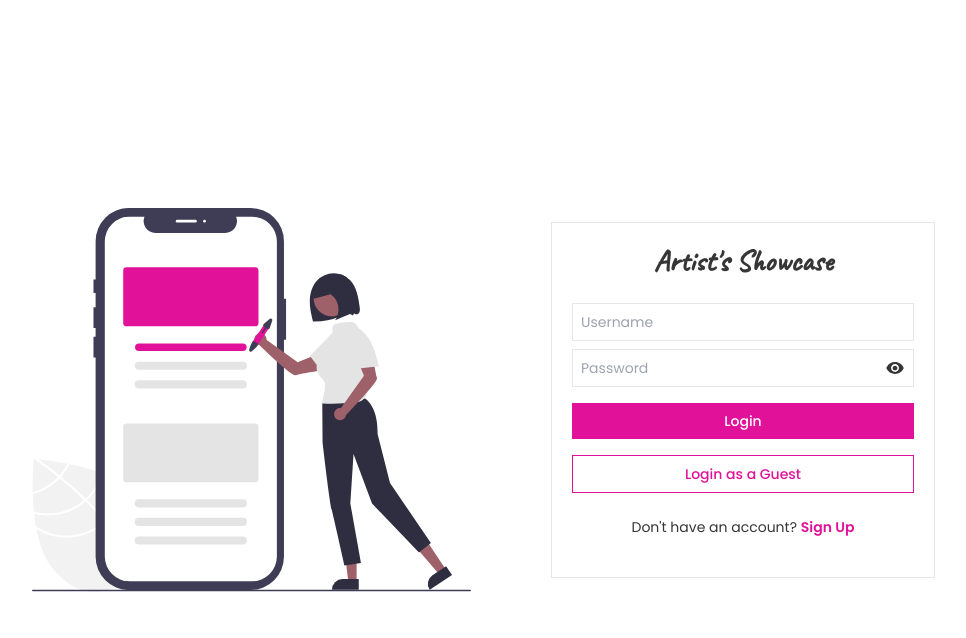
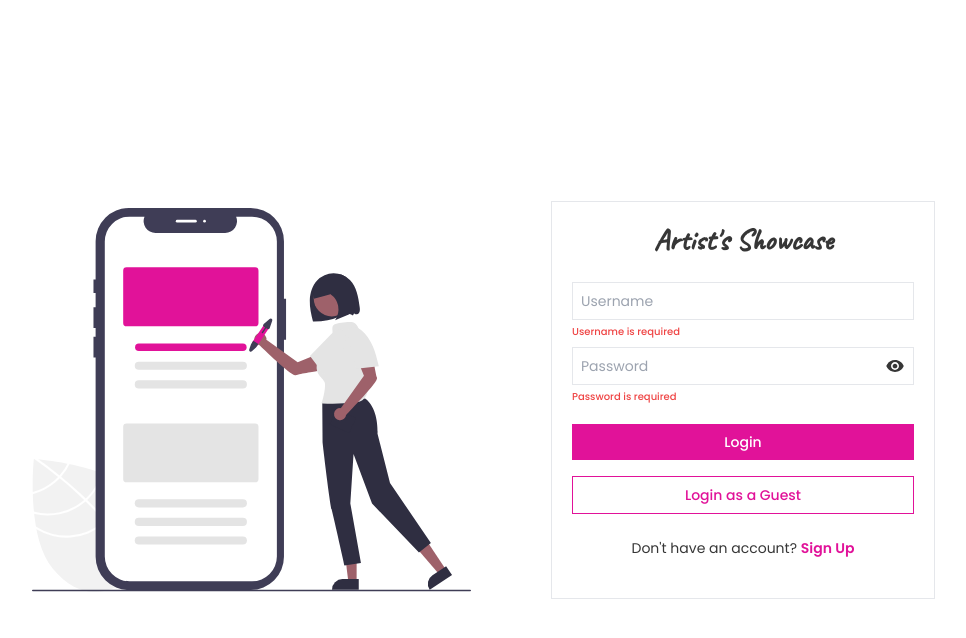
Before and after one commit to UnnatiShah07/social-media-app, a React (Create React App) app: page /login in a window 1280 px wide. Both pictures are taken after a click on the button "Login". Shown: the top 638 px of the page, without its empty margins (129-1095 px from the left). Built offline with nearby package versions, Linux system fonts and the light colour scheme; what miragejs would draw is missing.

Commit message:
add: formik and validation in login and signup

```diff
--- a/package.json
+++ b/package.json
@@ -7,6 +7,7 @@
     "@testing-library/react": "^13.4.0",
     "@testing-library/user-event": "^13.5.0",
     "dayjs": "^1.11.8",
+    "formik": "^2.4.1",
     "jwt-decode": "^3.1.2",
     "jwt-encode": "^1.0.1",
     "miragejs": "^0.1.47",
@@ -15,7 +16,8 @@
     "react-icons": "^4.9.0",
     "react-router-dom": "^6.12.1",
     "react-scripts": "5.0.1",
-    "web-vitals": "^2.1.4"
+    "web-vitals": "^2.1.4",
+    "yup": "^1.2.0"
   },
   "scripts": {
     "start": "react-scripts start",
--- a/src/frontend/components/PasswordInput.jsx
+++ b/src/frontend/components/PasswordInput.jsx
@@ -1,7 +1,7 @@
 import { useState } from "react";
 import { IoMdEyeOff, IoMdEye } from "react-icons/io";
 
-const PasswordInput = ({ placeholder }) => {
+const PasswordInput = ({ placeholder, value, onChange }) => {
   const [show, setShow] = useState(false);
 
   return (
@@ -10,6 +10,8 @@ const PasswordInput = ({ placeholder }) => {
         className="outline-none border-0 my-0 p-0"
         type={show ? "text" : "password"}
         placeholder={placeholder}
+        value={value}
+        onChange={onChange}
       />
       <div className="text-xl text-font-color" onClick={() => setShow(!show)}>
         {show ? <IoMdEyeOff /> : <IoMdEye />}
--- a/src/frontend/pages/login/Login.jsx
+++ b/src/frontend/pages/login/Login.jsx
@@ -1,6 +1,13 @@
 import { useNavigate } from "react-router-dom";
 import { mobilePost } from "../../assets";
 import { PasswordInput } from "../../components";
+import { Formik } from "formik";
+import * as Yup from "yup";
+
+const validationSchema = Yup.object().shape({
+  username: Yup.string().required("Username is required"),
+  password: Yup.string().required("Password is required"),
+});
 
 const Login = () => {
   const navigate = useNavigate();
@@ -15,10 +22,41 @@ const Login = () => {
           <p className="mb-5 font-caveat text-3xl font-bold">
             Artist's Showcase
           </p>
-          <input type="text" placeholder="Username" />
-          <PasswordInput placeholder={"Password"} />
-          <button>Login</button>
-          <button className="secondary-btn">Login as a Guest</button>
+          <Formik
+            initialValues={{
+              username: "",
+              password: "",
+            }}
+            onSubmit={(values) => {
+              console.log(values);
+            }}
+            validationSchema={validationSchema}
+          >
+            {({ values, errors, touched, handleChange, handleSubmit }) => (
+              <>
+                <input
+                  type="text"
+                  placeholder="Username"
+                  value={values.username}
+                  onChange={handleChange("username")}
+                />
+                {errors.username && touched.username && (
+                  <p className="error-text">{errors.username}</p>
+                )}
+                <PasswordInput
+                  placeholder={"Password"}
+                  value={values.password}
+                  onChange={handleChange("password")}
+                />
+                {errors.password && touched.password && (
+                  <p className="error-text">{errors.password}</p>
+                )}
+                <button onClick={handleSubmit}>Login</button>
+                <button className="secondary-btn">Login as a Guest</button>
+              </>
+            )}
+          </Formik>
+
           <p className="text-sm my-5" onClick={() => navigate("/signup")}>
             Don't have an account?{" "}
             <span className="text-primary font-semibold">Sign Up</span>
--- a/src/frontend/pages/signup/Signup.jsx
+++ b/src/frontend/pages/signup/Signup.jsx
@@ -1,5 +1,18 @@
 import { useNavigate } from "react-router-dom";
 import { PasswordInput } from "../../components";
+import { Formik } from "formik";
+import * as Yup from "yup";
+
+const validationSchema = Yup.object().shape({
+  email: Yup.string().email("Invalid email").required("Email is required"),
+  name: Yup.string().required("Full name is required"),
+  password: Yup.string()
+    .min(8, "Password must be at least 8 characters")
+    .required("Password is required"),
+  confirmPassword: Yup.string()
+    .oneOf([Yup.ref("password"), null], "Confirm password do not with password")
+    .required("Confirm Password is required"),
+});
 
 const SignUp = () => {
   const navigate = useNavigate();
@@ -8,11 +21,61 @@ const SignUp = () => {
     <div className="flex justify-center h-screen items-center">
       <div className="h-auto w-80 sm:w-96 border p-5 text-center overflow-hidden">
         <p className="mb-5 font-caveat text-3xl font-bold">Artist's Showcase</p>
-        <input type="text" placeholder="Email" />
-        <input type="text" placeholder="Full name" />
-        <PasswordInput placeholder={"Password"} />
-        <div className="my-2"><PasswordInput placeholder={"Confirm password"} /></div>
-        <button>Signup</button>
+        <Formik
+          initialValues={{
+            email: "",
+            name: "",
+            password: "",
+            confirmPassword: "",
+          }}
+          onSubmit={(values) => {
+            console.log(values);
+          }}
+          validationSchema={validationSchema}
+        >
+          {({ values, errors, touched, handleChange, handleSubmit }) => (
+            <>
+              <input
+                type="text"
+                placeholder="Email"
+                value={values.email}
+                onChange={handleChange("email")}
+              />
+              {errors.email && touched.email && (
+                <p className="error-text">{errors.email}</p>
+              )}
+              <input
+                type="text"
+                placeholder="Full name"
+                value={values.name}
+                onChange={handleChange("name")}
+              />
+              {errors.name && touched.name && (
+                <p className="error-text">{errors.name}</p>
+              )}
+              <PasswordInput
+                placeholder={"Password"}
+                value={values.password}
+                onChange={handleChange("password")}
+              />
+              {errors.password && touched.password && (
+                <p className="error-text">{errors.password}</p>
+              )}
+              <div className="my-2">
+                <PasswordInput
+                  placeholder={"Confirm password"}
+                  value={values.confirmPassword}
+                  onChange={handleChange("confirmPassword")}
+                />
+                {errors.confirmPassword && touched.confirmPassword && (
+                  <p className="error-text">{errors.confirmPassword}</p>
+                )}
+              </div>
+
+              <button onClick={handleSubmit}>Signup</button>
+            </>
+          )}
+        </Formik>
         <p className="text-sm my-1" onClick={() => navigate("/login")}>
           Have an account?{" "}
           <span className="text-primary font-semibold">Login</span>
--- a/src/index.css
+++ b/src/index.css
@@ -15,4 +15,7 @@
   .secondary-btn {
     @apply my-1 bg-transparent border border-primary text-primary;
   }
+  .error-text {
+    @apply mb-2 text-[10px] text-left text-red-500 font-medium
+  }
 }
```
Also changed, not shown: 1 other file (tests, documents, lock files or other folders).
